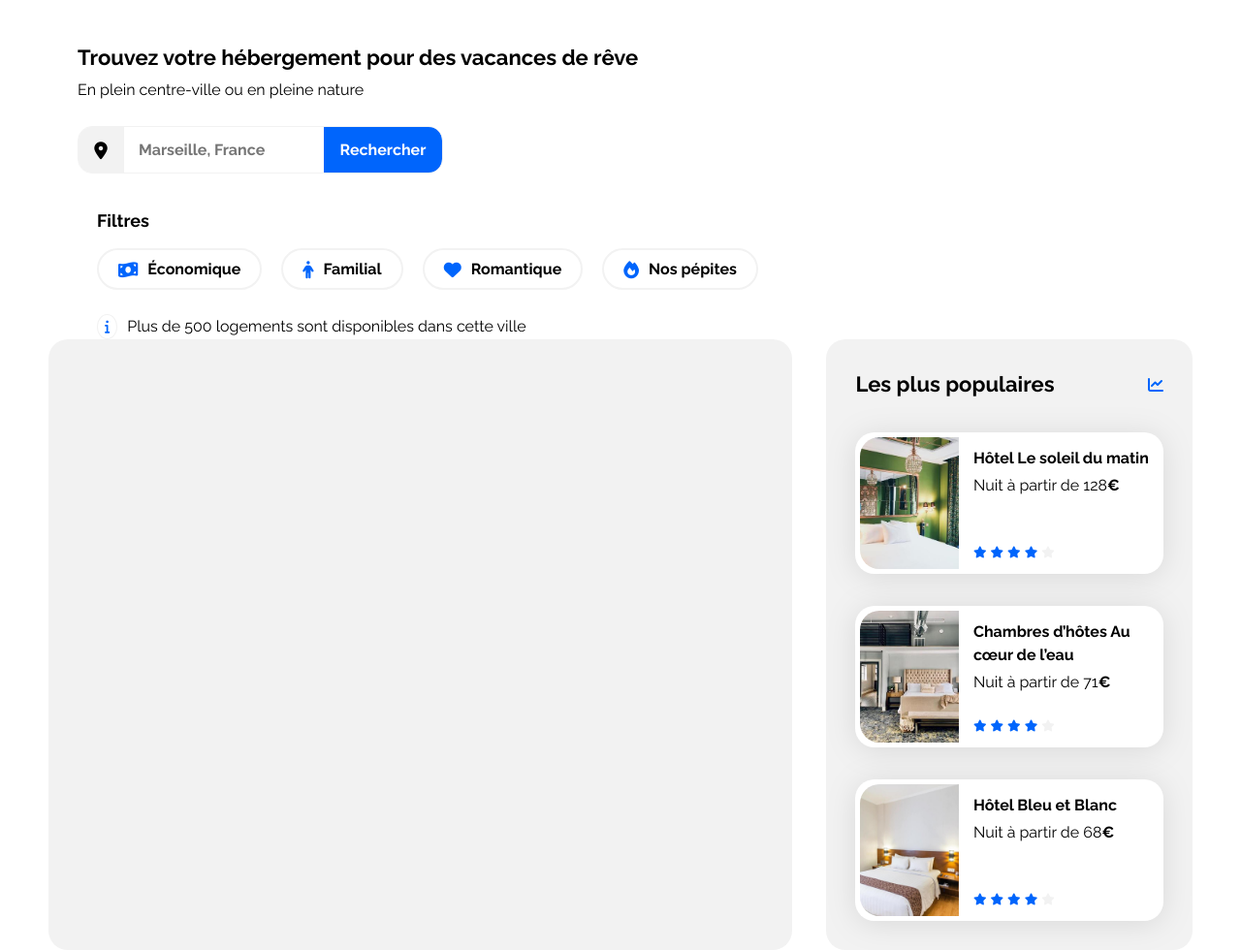
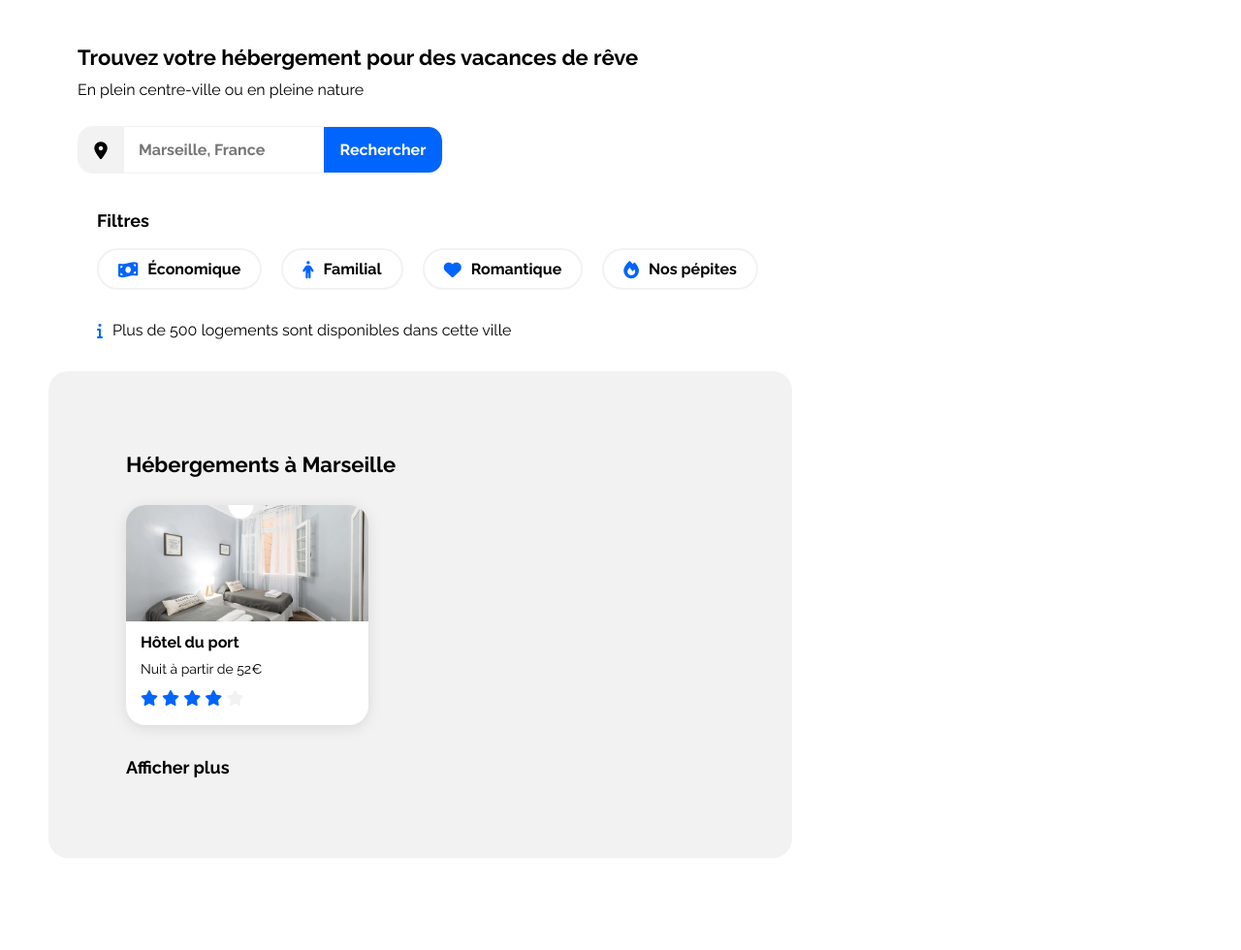
Before and after one commit to sgkkrtt/booki-projet, a plain HTML site: page index.html in a window 1280 px wide. Shown: the part 97-1077 px from the top of the page at 97% size. After the commit the page ends 982 px from the top, so only its background shows below. Drawn offline with Linux system fonts and the light colour scheme.

Commit message:
création d'une première carte d'hébergement (étape 6)

```diff
--- a/css/style.css
+++ b/css/style.css
@@ -178,12 +178,85 @@ header {
   color: #000;
 }
 
-#info-text i {
+#info-text {
+  display: flex;
+  align-items: center;
+  gap: 10px;
+  margin-top: 30px;
+  margin-bottom: 30px;
+  font-size: 16px;
+  color: #000;
+}
+
+#hebergements-section {
+  margin-top: 0;
+  padding: 50px;
+  background-color: #F2F2F2;
+  border-radius: 20px;
+}
+
+#hebergements-section h2 {
+  font-size: 22px;
+  font-weight: 700;
+  margin-bottom: 25px;
+}
+
+#hebergements-container {
+  display: flex;
+  flex-wrap: wrap;
+  gap: 30px;
+}
+
+.hebergement-card {
+  background-color: white;
+  border-radius: 20px;
+  width: 250px;
+  box-shadow: 0px 3px 15px rgba(0, 0, 0, 0.1);
+  overflow: hidden;
+  cursor: pointer;
+  transition: transform 0.2s ease;
+}
+
+.hebergement-card:hover {
+  transform: scale(1.02);
+}
+
+.hebergement-card img {
+  width: 100%;
+  height: 120px;
+  object-fit: cover;
+}
+
+.hebergement-info {
+  padding: 10px 15px 15px 15px;
+}
+
+.hebergement-info h3 {
+  font-size: 16px;
+  font-weight: 700;
+  margin-bottom: 5px;
+}
+
+.hebergement-info p {
+  margin-bottom: 8px;
+  font-size: 14px;
+  color: #000;
+}
+
+.stars {
   color: #0065FC;
-  font-size: 14px;
-  border: 1px solid #F2F2F2;
-  border-radius: 50%;
-  padding: 5px 7px;
+}
+
+.neutral-star {
+  color: #F2F2F2;
+}
+
+#afficher-plus {
+  display: inline-block;
+  margin-top: 30px;
+  font-size: 18px;
+  font-weight: 700;
+  color: #000;
 }
 
 
--- a/index.html
+++ b/index.html
@@ -67,71 +67,25 @@
 
             <div class="hebergements-and-populaires">
                 <section class="hebergements">
-                </section>
-                <section class="populaires">
-                    <div class="populaires-title">
-                        <h2 class="section-title">Les plus populaires</h2>
-                        <i class="fa-solid fa-chart-line" aria-hidden="true"></i>
-                    </div>
-                    <div class="populaires-cards">
-                        <a href="#">
-                            <article class="card">
-                                <img src="./images/hebergements/emile-guillemot.jpg" alt="Image de la chambre d'hôtel montrant un lit">
-                                <div class="card-content">
-                                    <div class="card-txt">
-                                        <h3 class="card-title">Hôtel Le soleil du matin</h3>
-                                        <p class="card-subtitle">Nuit à partir de 128<span class="euro">€</span></p>
-                                    </div>
-                                    <div class="card-rating">
-                                        <i class="fa-xs fa-solid fa-star" aria-hidden="true"></i>
-                                        <i class="fa-xs fa-solid fa-star" aria-hidden="true"></i>
-                                        <i class="fa-xs fa-solid fa-star" aria-hidden="true"></i>
-                                        <i class="fa-xs fa-solid fa-star" aria-hidden="true"></i>
-                                        <i class="fa-xs fa-solid fa-star neutral-star" aria-hidden="true"></i>
-                                        <span class="sr-only">Note de 4 sur 5</span>
-                                    </div>
-                                </div>
-                            </article>
-                        </a>
-                        <a href="#">
-                            <article class="card">
-                                <img src="./images/hebergements/aw-creative.jpg" alt="Image de la chambre d'hôtel montrant un lit">
-                                <div class="card-content">
-                                    <div class="card-txt">
-                                        <h3 class="card-title">Chambres d’hôtes Au cœur de l’eau</h3>
-                                        <p class="card-subtitle">Nuit à partir de 71<span class="euro">€</span></p>
-                                    </div>
-                                    <div class="card-rating">
-                                        <i class="fa-xs fa-solid fa-star" aria-hidden="true"></i>
-                                        <i class="fa-xs fa-solid fa-star" aria-hidden="true"></i>
-                                        <i class="fa-xs fa-solid fa-star" aria-hidden="true"></i>
-                                        <i class="fa-xs fa-solid fa-star" aria-hidden="true"></i>
-                                        <i class="fa-xs fa-solid fa-star neutral-star" aria-hidden="true"></i>
-                                        <span class="sr-only">Note de 4 sur 5</span>
-                                    </div>
-                                </div>
-                            </article>
-                        </a>
-                        <a href="#">
-                            <article class="card">
-                                <img src="./images/hebergements/febrian-zakaria2.jpg" alt="Image de la chambre d'hôtel montrant un lit">
-                                <div class="card-content">
-                                    <div class="card-txt">
-                                        <h3 class="card-title">Hôtel Bleu et Blanc</h3>
-                                        <p class="card-subtitle">Nuit à partir de 68<span class="euro">€</span></p>
-                                    </div>
-                                    <div class="card-rating">
-                                        <i class="fa-xs fa-solid fa-star" aria-hidden="true"></i>
-                                        <i class="fa-xs fa-solid fa-star" aria-hidden="true"></i>
-                                        <i class="fa-xs fa-solid fa-star" aria-hidden="true"></i>
-                                        <i class="fa-xs fa-solid fa-star" aria-hidden="true"></i>
-                                        <i class="fa-xs fa-solid fa-star neutral-star" aria-hidden="true"></i>
-                                        <span class="sr-only">Note de 4 sur 5</span>
-                                    </div>
-                                </div>
-                            </article>
-                        </a>
-                    </div>
+                    <section id="hebergements-section">
+                     <h2>Hébergements à Marseille</h2>
+                     <div id="hebergements-container">
+                       <article class="hebergement-card">
+                         <img src="./images/hebergements/fred-kleber.jpg" alt="Hôtel du port">
+                         <div class="hebergement-info">
+                           <h3>Hôtel du port</h3>
+                           <p>Nuit à partir de 52€</p>
+                           <div class="stars">
+                             <i class="fa-solid fa-star"></i>
+                             <i class="fa-solid fa-star"></i>
+                             <i class="fa-solid fa-star"></i>
+                             <i class="fa-solid fa-star"></i>
+                             <i class="fa-solid fa-star neutral-star"></i>
+                           </div>
+                         </div>
+                       </article>
+                     </div>
+                     <a href="#" id="afficher-plus">Afficher plus</a>
                 </section>
             </div>
         </main>
```
